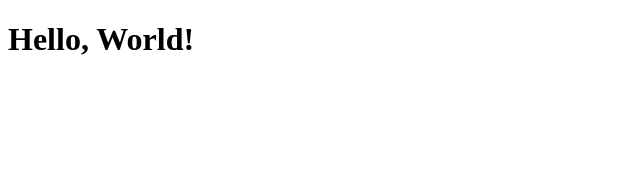
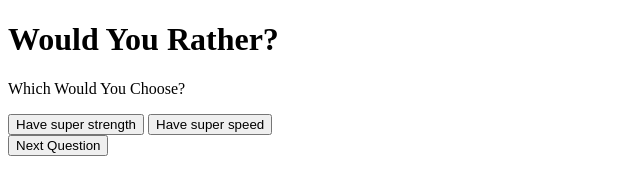
Before and after one commit to CaedenNeed/CaedenNeed.github.io, a plain HTML site: page index.html in a window 1280 px wide. Shown: the whole page, without its empty margins (0-640 px from the left). Drawn offline with Linux system fonts and the light colour scheme.

Commit message:
Update title and content for 'Would You Rather?' game

```diff
--- a/index.html
+++ b/index.html
@@ -3,9 +3,30 @@
 <head>
     <meta charset="UTF-8">
     <meta name="viewport" content="width=device-width, initial-scale=1.0">
-    <title>Hello Worldly Peoples</title>
+    <title>Would You Rather?</title>
+    <link rel="stylesheet" href="style.css">
 </head>
 <body>
-    <h1>Hello, World!</h1>
+
+    <main>
+        <h1>Would You Rather?</h1>
+
+        <p>Which Would You Choose?</p>
+
+        <div class="choices">
+            <button id="choice1" onclick="choose(1)" aria-pressed="false">
+                Have super strength
+            </button>
+
+            <button id="choice2" onclick="choose(2)" aria-pressed="false">
+                Have super speed
+            </button>
+        </div>
+
+        <button id="next" onclick="nextQuestion()">Next Question</button>
+    </main>
+
+    <script src="script.js"></script>
+
 </body>
 </html>
```
